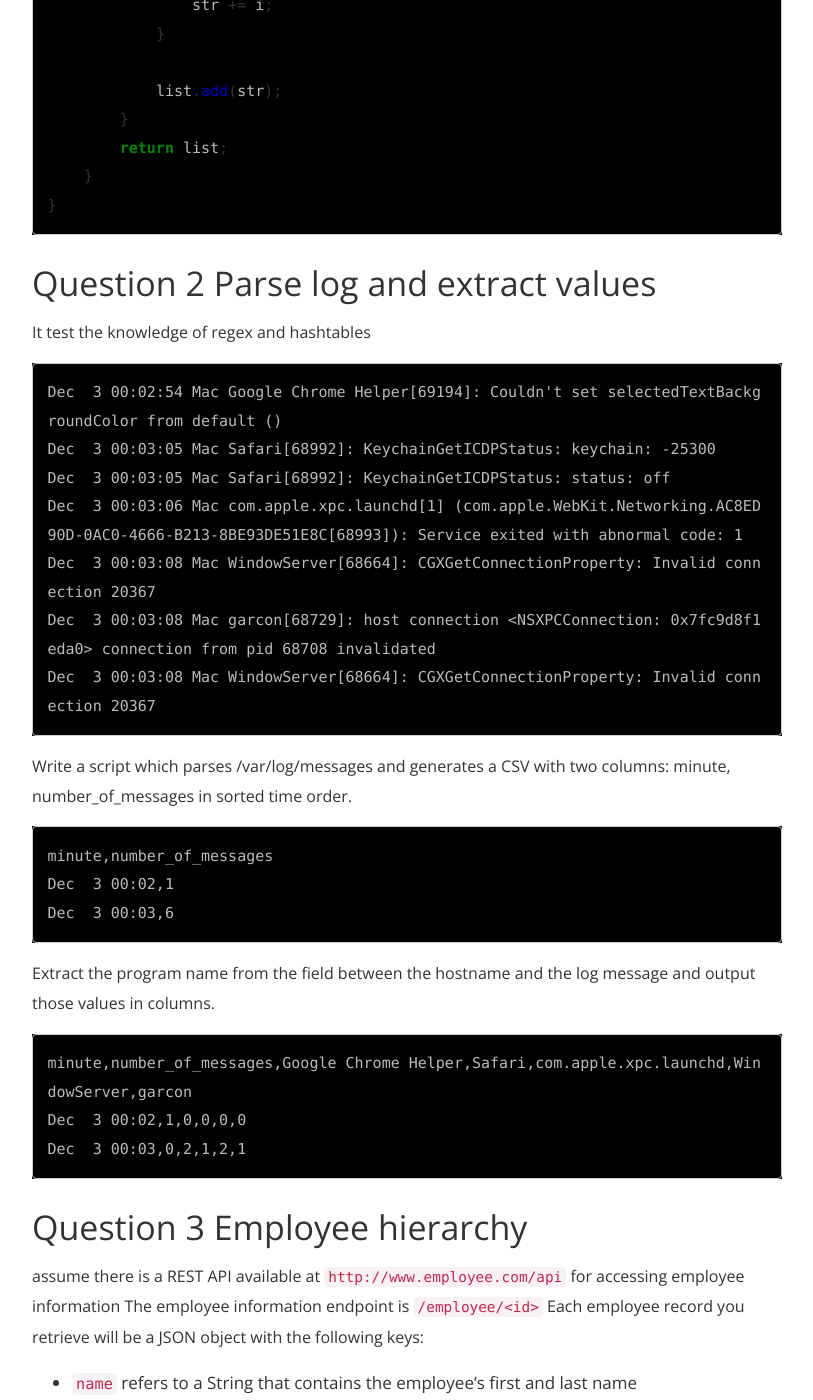
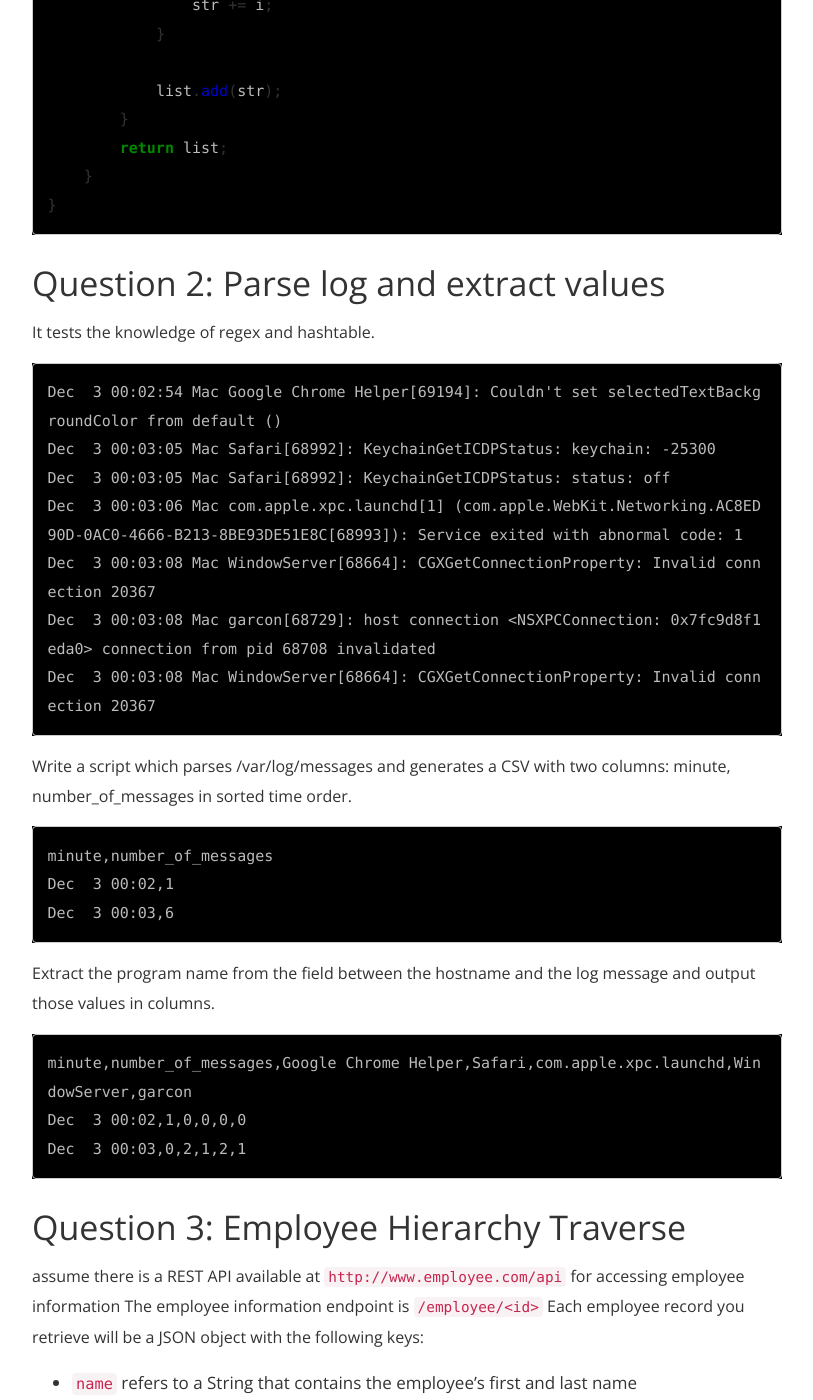
Before and after one commit to linweihs/maxlin.org, a Jekyll site: the page built from _posts/2017-06-19-Site-Reliability-Engineer-Interview.md, in a window 1280 px wide and 1400 px high, scrolled down 1920 px. Shown: the whole window, without its empty margins (428-1241 px from the left). Built offline with Jekyll 4.4.1, drawn with Linux system fonts in a browser that asks for light colours; Markdown is read by kramdown in place of the engine named in the settings; comment, search, counter and statistics services are not loaded; some of the changed text lies outside the part shown.

Commit message:
Site-Reliability-Engineer-Interview patch 2

````diff
--- a/_posts/2017-06-19-Site-Reliability-Engineer-Interview.md
+++ b/_posts/2017-06-19-Site-Reliability-Engineer-Interview.md
@@ -8,12 +8,13 @@ comments: true
 ## Site Reliability Engineer Interview Questions
 I recall I was asked by Linkedin in the techinal phone interview. Some times later, I see this again in other blogs. It seems like this is a typical question to jump start the interview with SRE positions.
 
-## Question 1 Fizz Buzz
+## Question 1: Fizz Buzz
 Write a program that outputs the string representation of numbers from 1 to n.
 
 But for multiples of three it should output “Fizz” instead of the number and for the multiples of five output “Buzz”. For numbers which are multiples of both three and five output “FizzBuzz”.
 
 **Example**:
+
 ```
 n = 15,
 
@@ -66,8 +67,9 @@ public class Solution {
 }
 ```
 
-## Question 2 Parse log and extract values
-It test the knowledge of regex and hashtables
+## Question 2: Parse log and extract values
+It tests the knowledge of regex and hashtable.
+
 ```
 Dec  3 00:02:54 Mac Google Chrome Helper[69194]: Couldn't set selectedTextBackgroundColor from default ()
 Dec  3 00:03:05 Mac Safari[68992]: KeychainGetICDPStatus: keychain: -25300
@@ -79,19 +81,21 @@ Dec  3 00:03:08 Mac WindowServer[68664]: CGXGetConnectionProperty: Invalid conne
 ```
 
 Write a script which parses /var/log/messages and generates a CSV with two columns: minute, number_of_messages in sorted time order.
+
 ```
 minute,number_of_messages
 Dec  3 00:02,1
 Dec  3 00:03,6
 ```
 Extract the program name from the field between the hostname and the log message and output those values in columns.
+
 ```
 minute,number_of_messages,Google Chrome Helper,Safari,com.apple.xpc.launchd,WindowServer,garcon
 Dec  3 00:02,1,0,0,0,0
 Dec  3 00:03,0,2,1,2,1
 ```
 
-## Question 3 Employee hierarchy
+## Question 3: Employee Hierarchy Traverse
 assume there is a REST API available at ```http://www.employee.com/api``` for accessing employee information The employee information endpoint is ```/employee/<id>``` Each employee record you retrieve will be a JSON object with the following keys:
 
 * ```name``` refers to a String that contains the employee’s first and last name
@@ -99,6 +103,7 @@
 * ```reports``` refers to an Array of Strings containing the IDs of the employee’s direct reports
 
 Write a function that will take an employee ID and print out the entire hierarchy of employees under that employee. For example, suppose that Flynn Mackie’s employee id is '**A123456789**' and his only direct reports are Wesley Thomas and Nina Chiswick. If you provide '**A123456789**' as input to your function, you will see the sample output below.
+
 ```
 Flynn Mackie - Senior VP of Engineering
   Wesley Thomas - VP of Design
````
